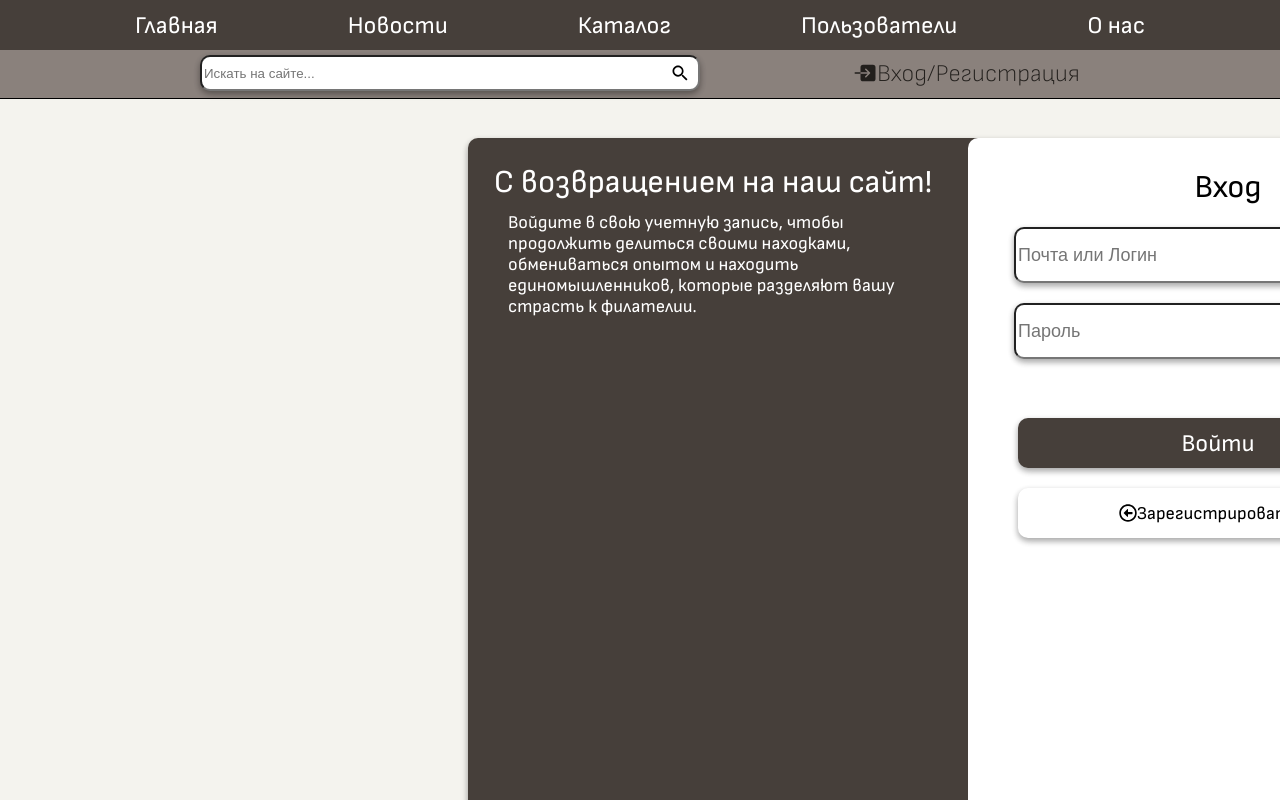
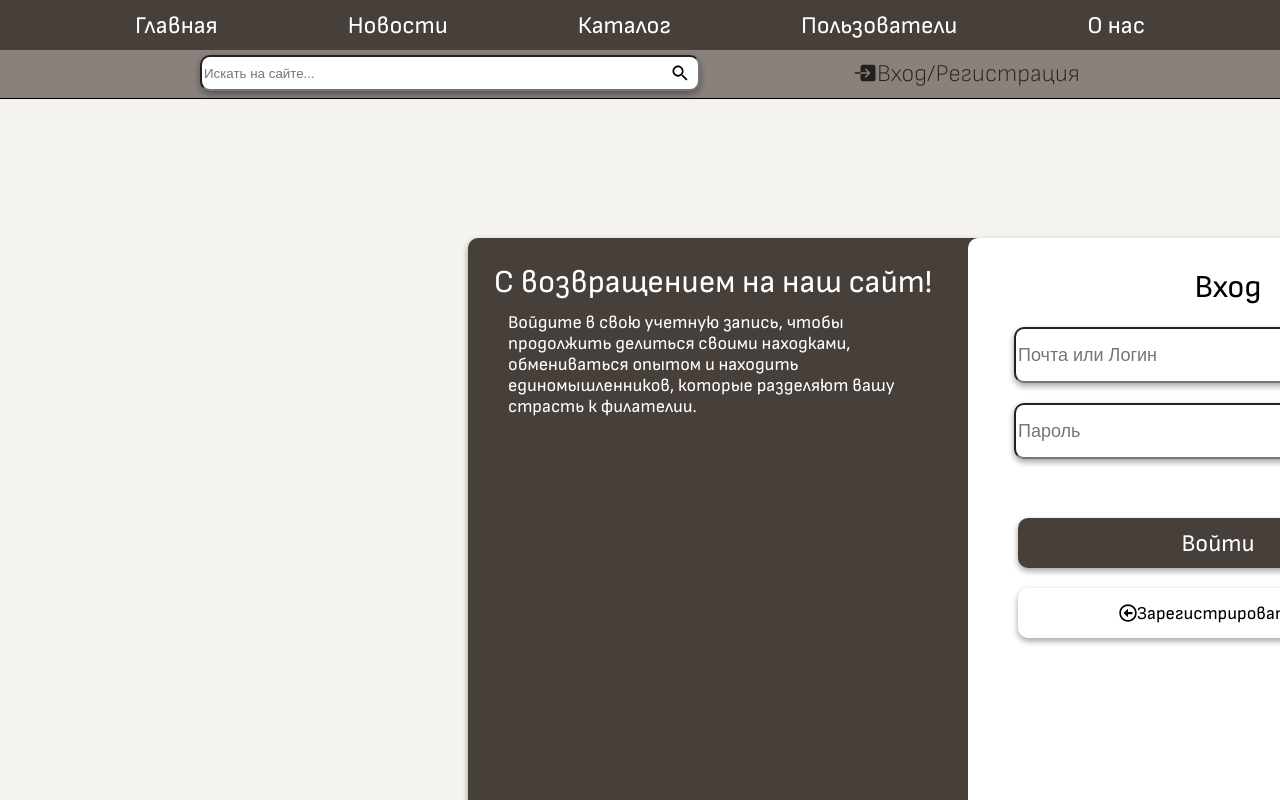
Before and after one commit to fridalif/collectioner_site, a Next.js app in the folder frontend/: page /login in a window 1280 px wide. Shown: the top 800 px of the page. Built offline with nearby package versions, Linux system fonts and the light colour scheme; no server answers.

Commit message:
fixing margins

```diff
--- a/frontend/src/components/Body/Body.jsx
+++ b/frontend/src/components/Body/Body.jsx
@@ -12,11 +12,11 @@ export function Body({isLoggedIn, mode}){
         <div className={styles.body}>
             <SecondHeader isLoggedIn={isLoggedIn}/>
             { mode =='Home' &&
-                <>
+                <div className={styles.bodyContent}>
                     <WelcomeMessage />
                     <LastAddedMarks />
                     <Titles />
-                </>
+                </div>
             }
             { mode =='Login' &&
                 <>
@@ -24,7 +24,7 @@ export function Body({isLoggedIn, mode}){
                 </>
             }
             {
-                mode == 'Profile' && <><Profile /></>
+                mode == 'Profile' && <div className={styles.bodyContent}><Profile /></div>
             }
         </div>
     )
--- a/frontend/src/components/Body/Body.module.css
+++ b/frontend/src/components/Body/Body.module.css
@@ -1,6 +1,9 @@
 .body{
+    top: 40px;
+    left:0;
+    right:0;
+    width: 1920px;
     position: absolute;
-    top: 40px;
     display: flex;
     align-items: center;
     flex-direction: column;
@@ -8,3 +11,11 @@
     padding-bottom: 20px;
     background-color: #F4F3EE;
 }
+
+.bodyContent{
+    width: 1920px;
+    display: flex;
+    align-items: center;
+    flex-direction: column;
+    gap: 20px;
+}
--- a/frontend/src/components/Header/Header.module.css
+++ b/frontend/src/components/Header/Header.module.css
@@ -2,6 +2,7 @@
     background-color:#463F3A;
     height: 50px;
     gap:50px;
+    width: 100%;
     position: fixed;
     z-index: 1000;
     top: 0;
--- a/frontend/src/components/LoginForm/LoginForm.module.css
+++ b/frontend/src/components/LoginForm/LoginForm.module.css
@@ -3,7 +3,8 @@
     justify-content: center;
     align-items: center;
     top:150px;
-    height: 880px;
+    height: 1080px;
+    width: 1920px;
     flex-direction: column;
 }
 .loginContainerWidth{
--- a/frontend/src/components/Profile/Profile.module.css
+++ b/frontend/src/components/Profile/Profile.module.css
@@ -3,16 +3,10 @@
     justify-content: center;
     align-items: center;
     top:150px;
-    height: 880px;
+    height: 1080px;
+    width: 1920px;
     flex-direction: column;
 }
-.profileContainerWidth{
-    display: flex;
-    width: 1920px;
-    align-items: center;
-    justify-content: center;
-}
-
 .profileBlock{
     display: flex;
     align-items: center;
--- a/frontend/src/styles.css
+++ b/frontend/src/styles.css
@@ -6,5 +6,7 @@
 body{
     position:absolute;
     background-color: #F4F3EE;
-    width:1920px;
+    width: 1920px;
+
+    font-family: "Sofia-Sans";
 }
```
